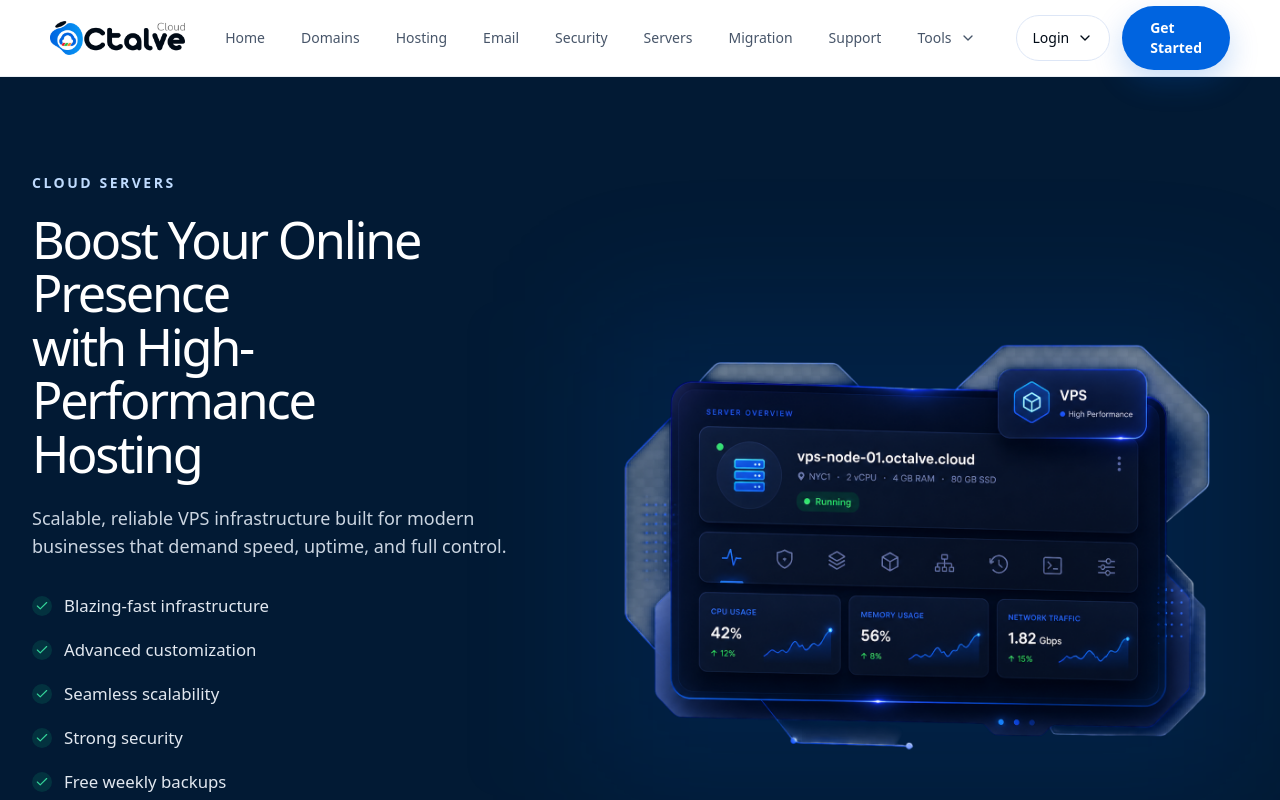
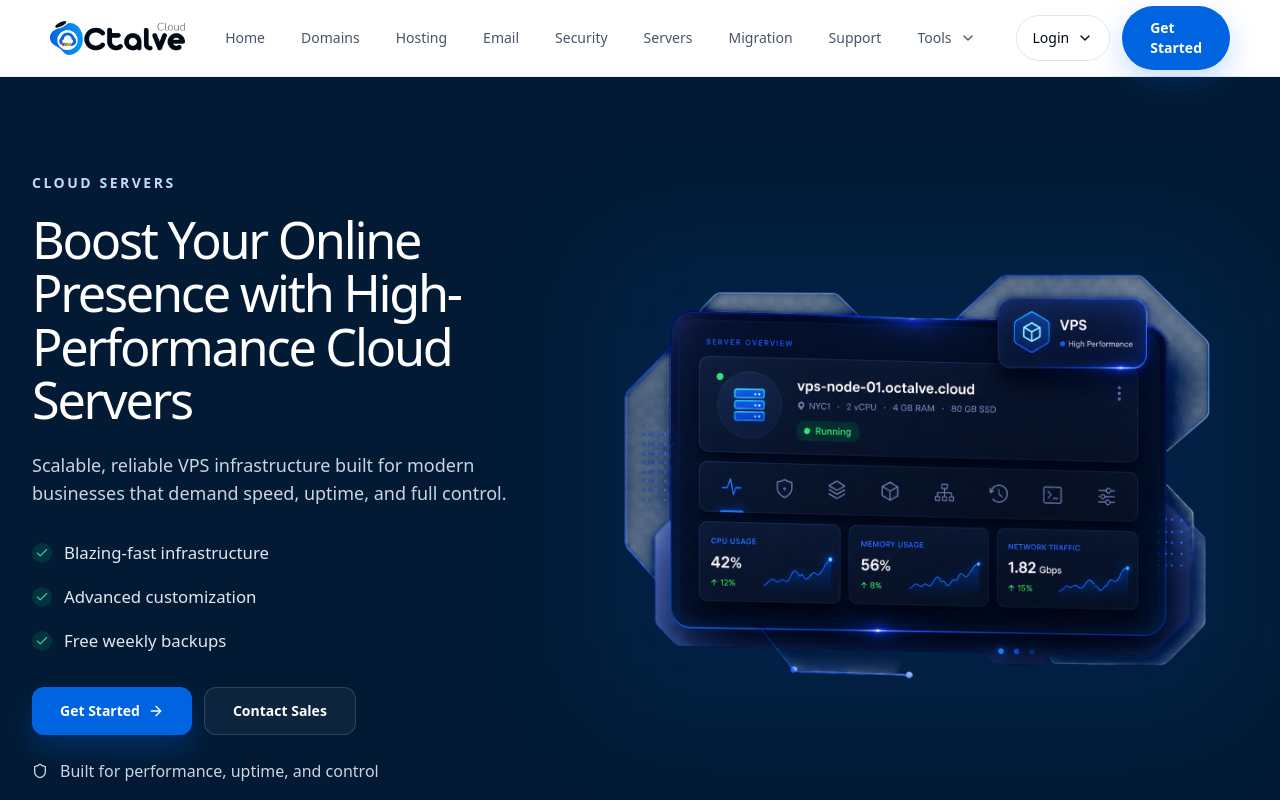
Before and after one commit to octalve-core/octalve-cloud, a Next.js app: page /servers in a window 1280 px wide. Shown: the top 800 px of the page. Built offline with nearby package versions, Linux system fonts and the light colour scheme.

Commit message:
Server V2

```diff
--- a/src/features/cloud/servers/components/Hero.tsx
+++ b/src/features/cloud/servers/components/Hero.tsx
@@ -10,8 +10,8 @@ import vpsHeroVisual from "@/assets/sections/vps-hero-visual.png";
 const heroPoints = [
   "Blazing-fast infrastructure",
   "Advanced customization",
-  "Seamless scalability",
-  "Strong security",
+  // "Seamless scalability",
+  // "Strong security",
   "Free weekly backups",
 ];
 
@@ -25,9 +25,7 @@ export function Hero() {
           </p>
 
           <h1 className="mt-5 text-[2.1rem] font-medium tracking-[-0.045em] text-white sm:text-[2.45rem] lg:text-[2.9rem] lg:leading-[1.06] xl:text-[3.15rem]">
-            <span className="block">Boost Your Online Presence</span>
-            <span className="block">with High-Performance</span>
-            <span className="block">Hosting</span>
+            Boost Your Online Presence with High-Performance Cloud Servers
           </h1>
 
           <p className="mt-6 max-w-xl text-base leading-8 text-slate-300 sm:text-lg">
```
